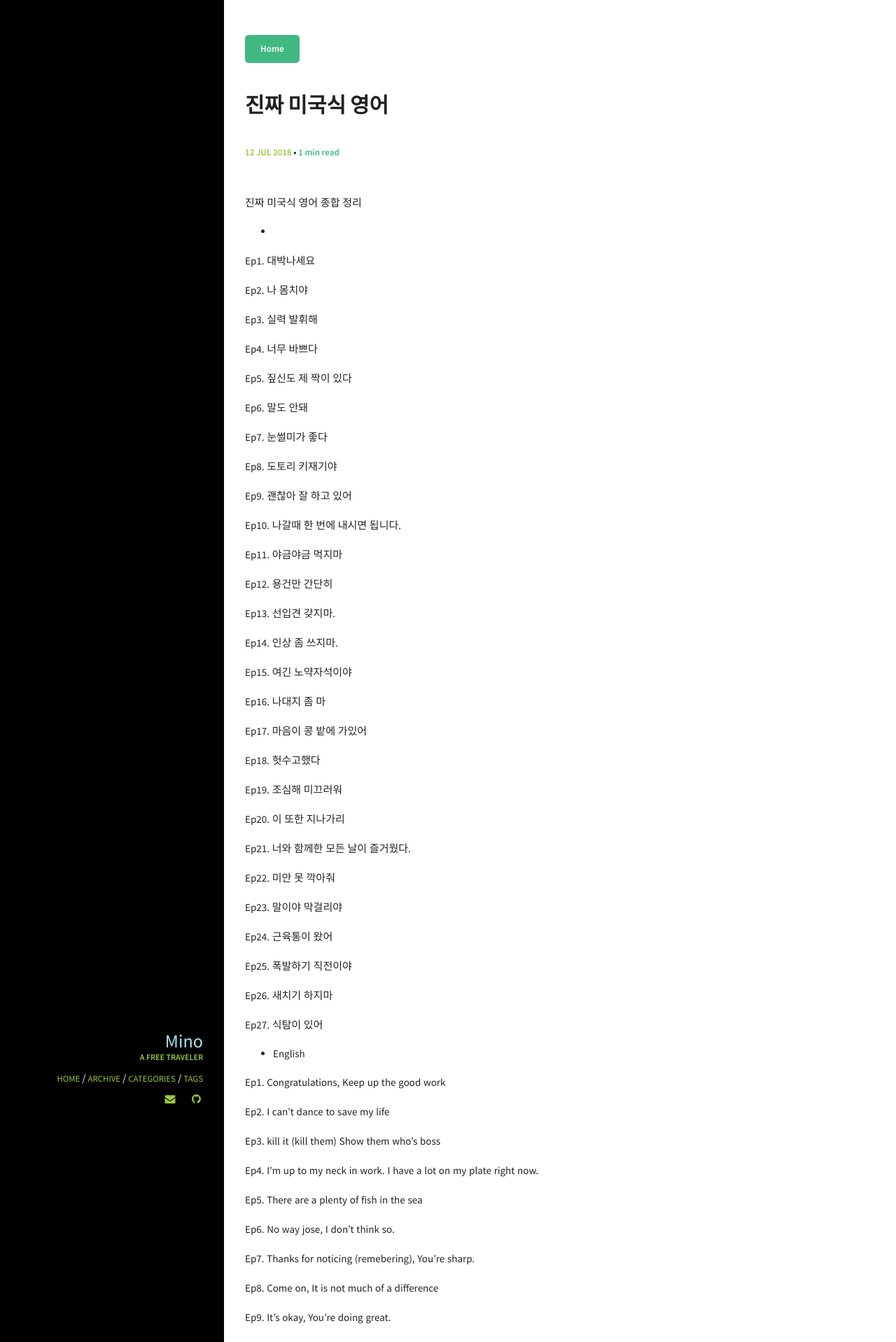
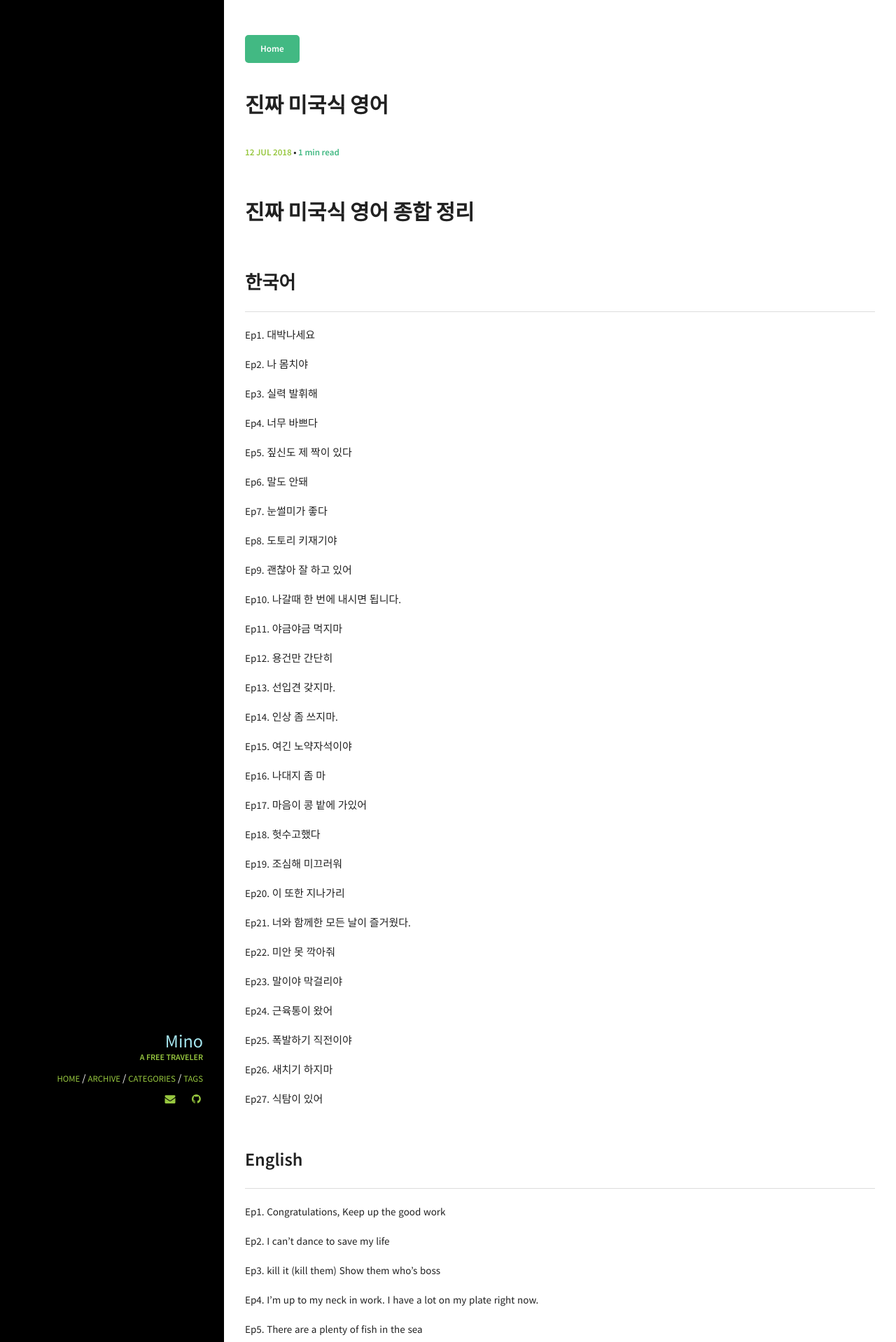
Before and after one commit to minoblog/minoblog.github.io, a Jekyll site: the page built from _posts/2018-07-12-English-study.md, in a window 1280 px wide. Shown: the top 1918 px of the page at 70% size. Built offline with Jekyll 4.4.1, drawn with Linux system fonts in a browser that asks for light colours.

Commit message:
no message

```diff
--- a/_posts/2018-07-12-English-study.md
+++ b/_posts/2018-07-12-English-study.md
@@ -6,9 +6,9 @@ categories: [study]
 comments: true
 ---
 
-진짜 미국식 영어 종합 정리
+<h1>진짜 미국식 영어 종합 정리</h1>
 
--
+<h2>한국어</h2>
 
 Ep1. 대박나세요
 
@@ -65,7 +65,7 @@ Ep26. 새치기 하지마
 Ep27. 식탐이 있어
 
 
-- English
+<h2>English</h2>
 
 Ep1. Congratulations, Keep up the good work
 
```
Also changed, not shown: _posts/2018-07-03-Book.md (+1 -1 lines).
